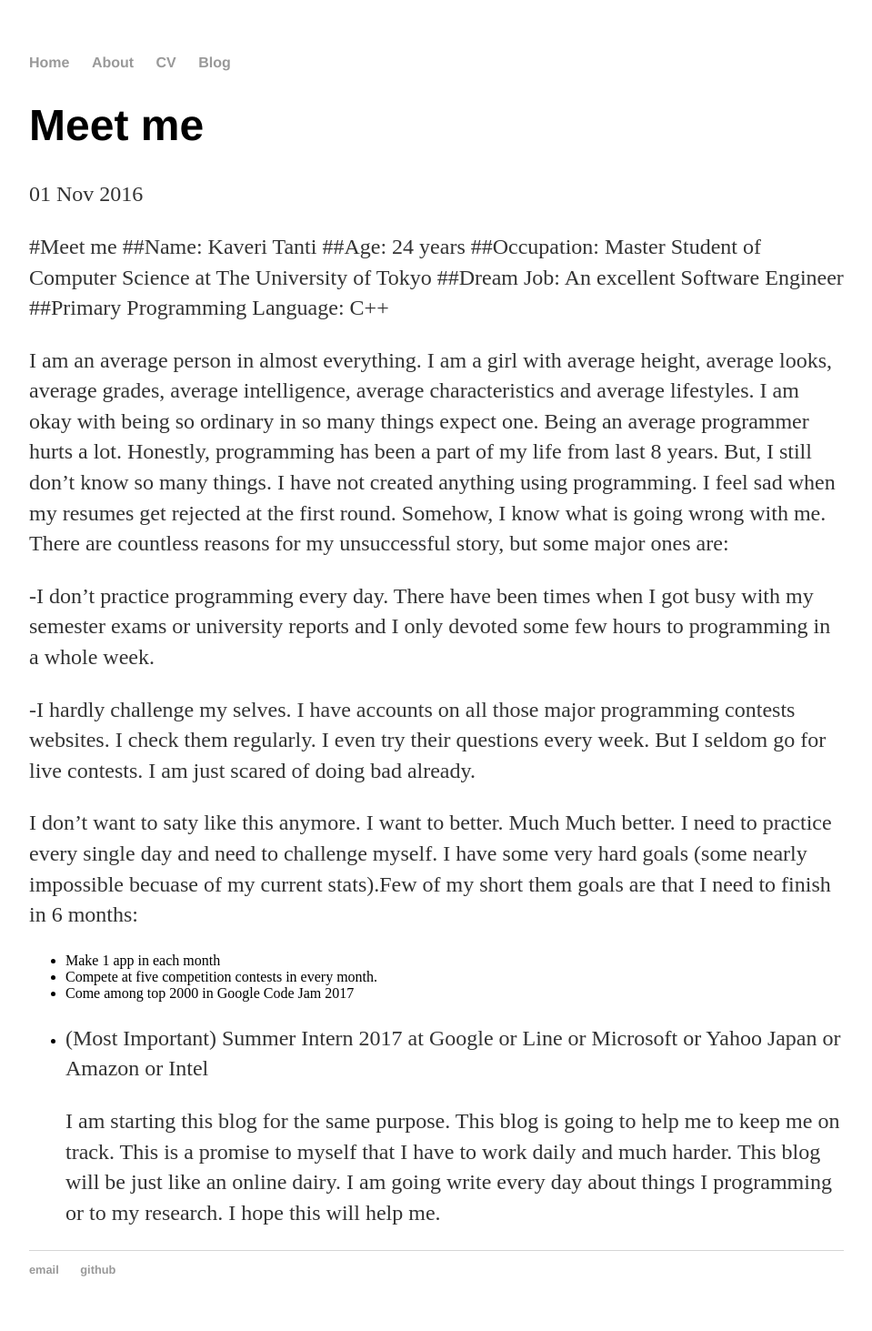
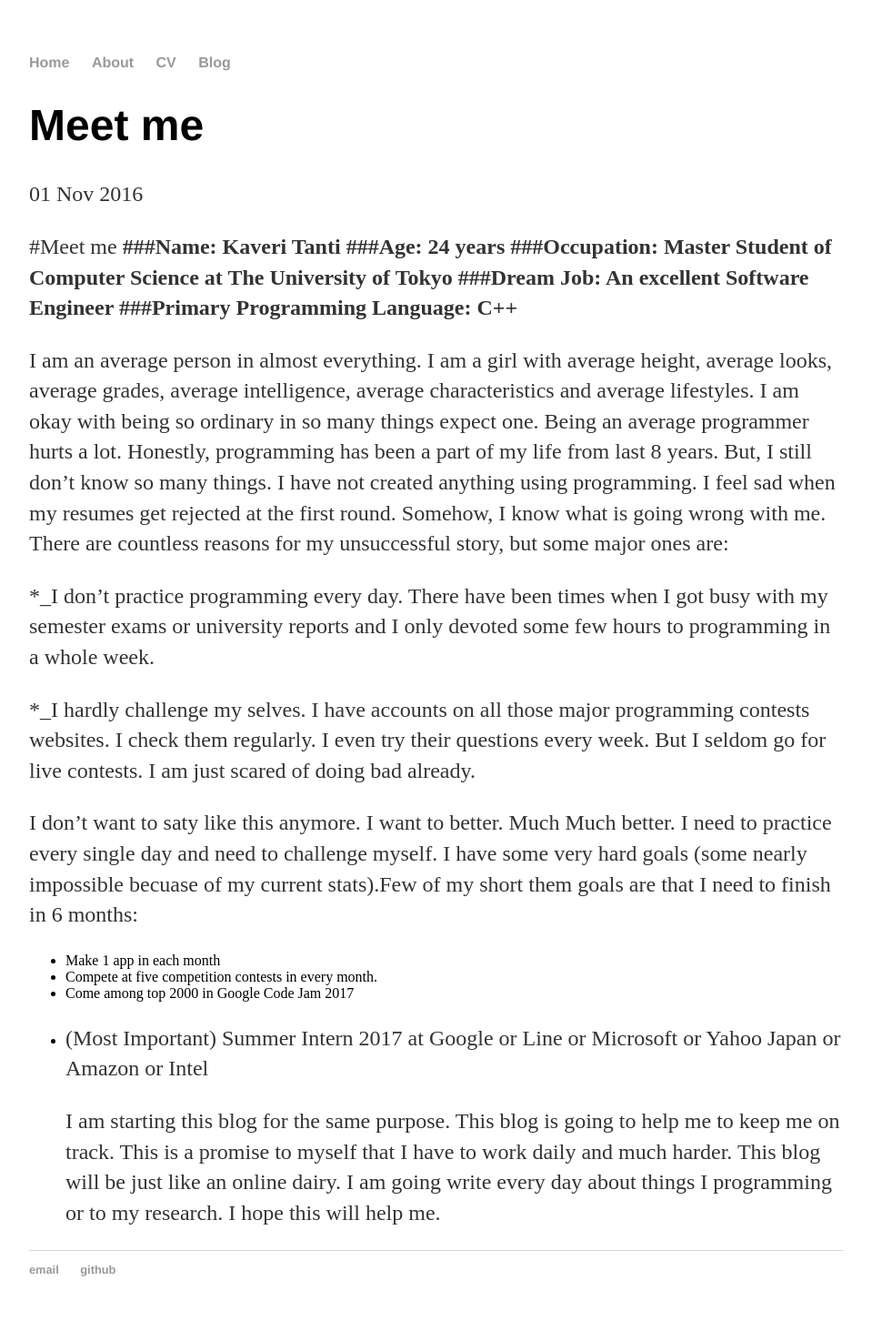
Before and after one commit to scitamehtam/scitamehtam.github.io, a Jekyll site: the page built from _posts/2016-11-01-Meet-me.md, in a window 1280 px wide. Shown: the whole page at 91% size, without its empty margins (160-1119 px from the left). Built offline with Jekyll 4.4.1, drawn with Linux system fonts in a browser that asks for light colours.

```diff
--- a/_posts/2016-11-01-Meet-me.md
+++ b/_posts/2016-11-01-Meet-me.md
@@ -4,18 +4,18 @@ title: "Meet me"
 date: 2016-11-01
 ---
 #Meet me
-##Name: Kaveri Tanti
-##Age: 24 years
-##Occupation: Master Student of Computer Science at The University of Tokyo
-##Dream Job: An excellent Software Engineer
-##Primary Programming Language: C++
+**###Name: Kaveri Tanti
+###Age: 24 years
+###Occupation: Master Student of Computer Science at The University of Tokyo
+###Dream Job: An excellent Software Engineer
+###Primary Programming Language: C++**
 
    I am an average person in almost everything. I am  a girl with average height, average looks, average grades, average intelligence, average characteristics and average lifestyles. I am okay with being so ordinary in so many things expect one. Being an average programmer hurts a lot. Honestly, programming has been a part of my life from last 8 years. But, I still don't know so many things. I have not created anything using programming. I feel sad when my resumes get rejected at the first round.
 Somehow, I know what is going wrong with me. There are countless reasons for my unsuccessful story, but some major ones are:
 
- -I don’t practice programming every day. There have been times when I got busy with my semester exams or university reports    and I only devoted some few hours to programming in a whole week.
+*_I don’t practice programming every day. There have been times when I got busy with my semester exams or university reports    and I only devoted some few hours to programming in a whole week.
 
- -I hardly challenge my selves. I have accounts  on all those major programming contests websites. I check them regularly. I even try their questions every week. But I seldom go for live contests. I am just scared of doing bad already.
+*_I hardly challenge my selves. I have accounts  on all those major programming contests websites. I check them regularly. I even try their questions every week. But I seldom go for live contests. I am just scared of doing bad already.
 
    I don't want to saty like this anymore. I want to better. Much Much better. I need to practice every single day and need to challenge myself. I have some very hard goals (some nearly impossible becuase of my current stats).Few of my short them goals are that I need to finish in 6 months:
   - Make 1 app in each month
```
